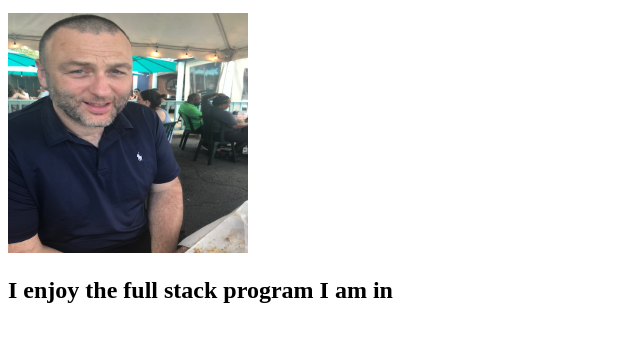
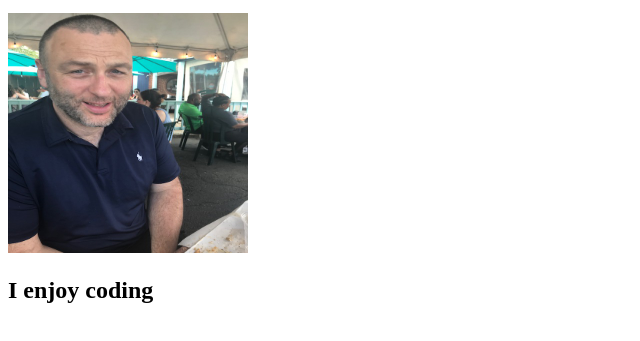
Before and after one commit to chefbrams/chefbrams.github.io, a plain HTML site: page index.html in a window 1280 px wide. Shown: the part 101-442 px from the top of the page, without its empty margins (0-640 px from the left). Drawn offline with Linux system fonts and the light colour scheme.

Commit message:
third commit

```diff
--- a/index.html
+++ b/index.html
@@ -9,6 +9,6 @@
     <h1>Allan Bramley</h1>
     <p>I'm a student learning how to code</p>
     <img height="240" width="240" src="img/IMG_3129.jpeg">
-    <h2>I enjoy the full stack program I am in</h2>
+    <h2>I enjoy coding</h2>
 </body>
 </html>
```
